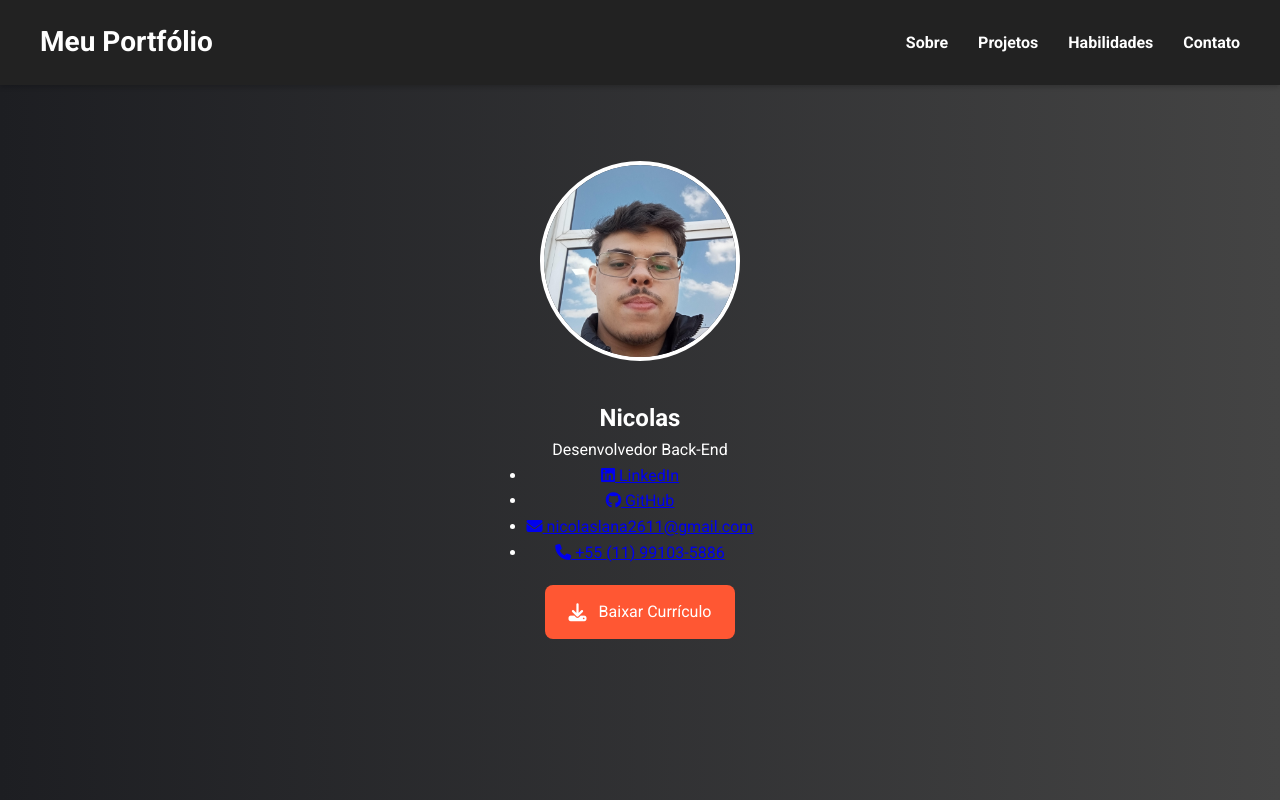
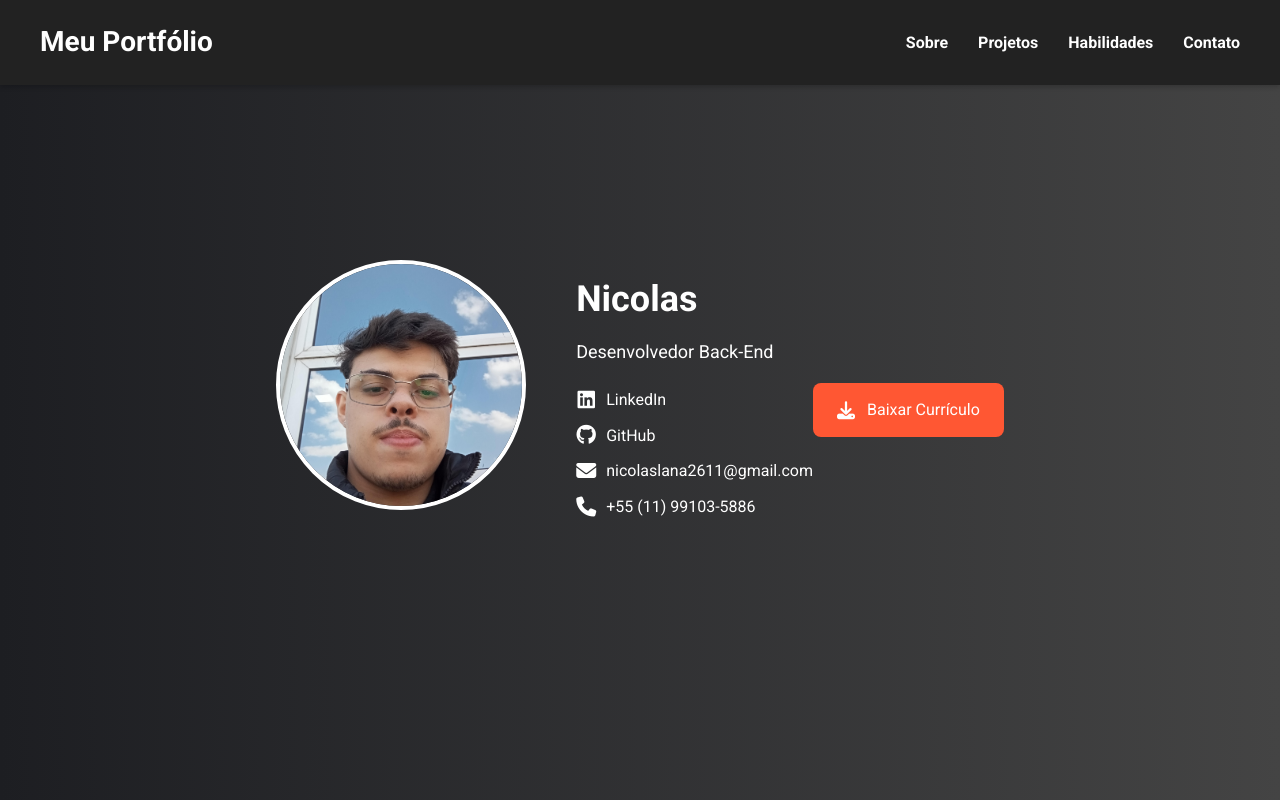
Before and after one commit to NicolasLnR/HTML---Landing-page-, a plain HTML site: page index.html in a window 1280 px wide. Shown: the top 800 px of the page. Drawn offline with Linux system fonts and the light colour scheme.

Commit message:
Update style.css

```diff
--- a/style.css
+++ b/style.css
@@ -72,10 +72,8 @@ nav a:hover {
     background: linear-gradient(to right, #1d1e22, #444);
     color: white;
     display: flex;
-    flex-direction: column;
     align-items: center;
     justify-content: center;
-    text-align: center;
     padding: 40px 20px;
 }
 
@@ -285,3 +283,85 @@ form button:hover {
 #sobre .btn {
     background-color: var(--primary-color);
 }
+
+/* Estilos para a página de projetos */
+.projetos-container {
+    max-width: 1200px;
+    margin: 30px auto;
+    padding: 20px;
+}
+
+.projetos-container h1 {
+    font-size: 36px;
+    text-align: center;
+    margin-bottom: 30px;
+    color: #333;
+}
+
+/* Estilos para a Hero Section com informações de contato */
+.hero {
+    height: 100vh;
+    background: linear-gradient(to right, #1d1e22, #444);
+    color: white;
+    display: flex;
+    align-items: center;
+    justify-content: center;
+    padding: 40px 20px;
+}
+
+.hero-content {
+    display: flex;
+    align-items: center;
+    text-align: left; /* Alinha o texto à esquerda */
+}
+
+.hero img.perfil-img {
+    width: 250px; /* Aumentei o tamanho da imagem */
+    height: 250px;
+    border-radius: 50%;
+    border: 4px solid white;
+    margin-right: 50px; /* Espaço entre a foto e as informações */
+    object-fit: cover;
+}
+
+.contact-info {
+    flex: 1; /* Ocupa o espaço restante */
+}
+
+.contact-info h2 {
+    font-size: 36px;
+    margin-bottom: 10px;
+}
+
+.contact-info p {
+    font-size: 18px;
+    margin-bottom: 20px;
+}
+
+.contact-links {
+    list-style: none;
+    padding: 0;
+}
+
+.contact-links li {
+    margin-bottom: 10px;
+}
+
+.contact-links a {
+    color: white;
+    text-decoration: none;
+    display: flex;
+    align-items: center;
+    transition: color 0.3s;
+}
+
+.contact-links a:hover {
+    color: var(--primary-color);
+}
+
+.contact-links i {
+    margin-right: 10px;
+    font-size: 20px;
+    width: 20px; /* Garante um tamanho fixo para os ícones */
+    text-align: center; /* Centraliza os ícones */
+}
```
